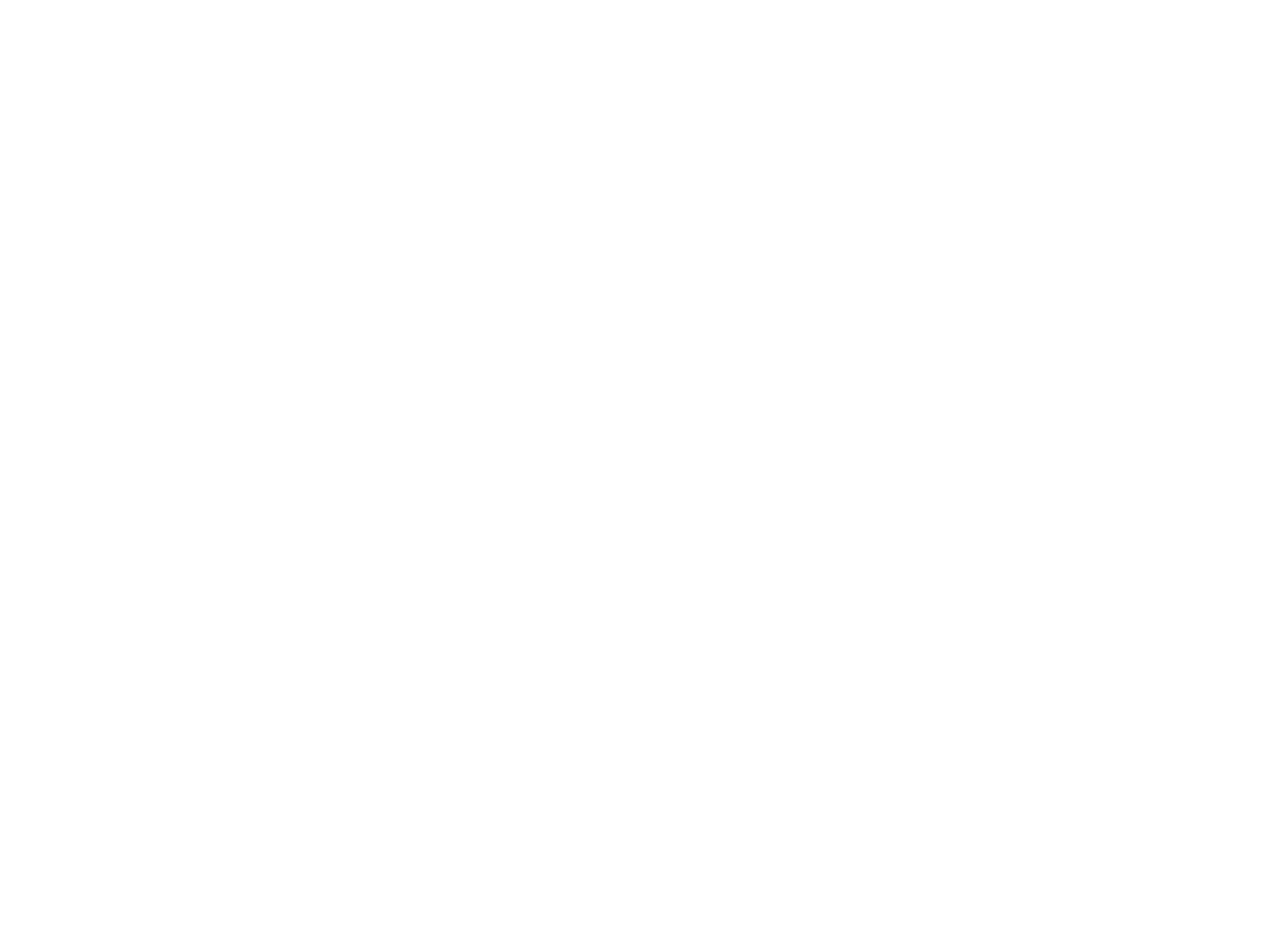
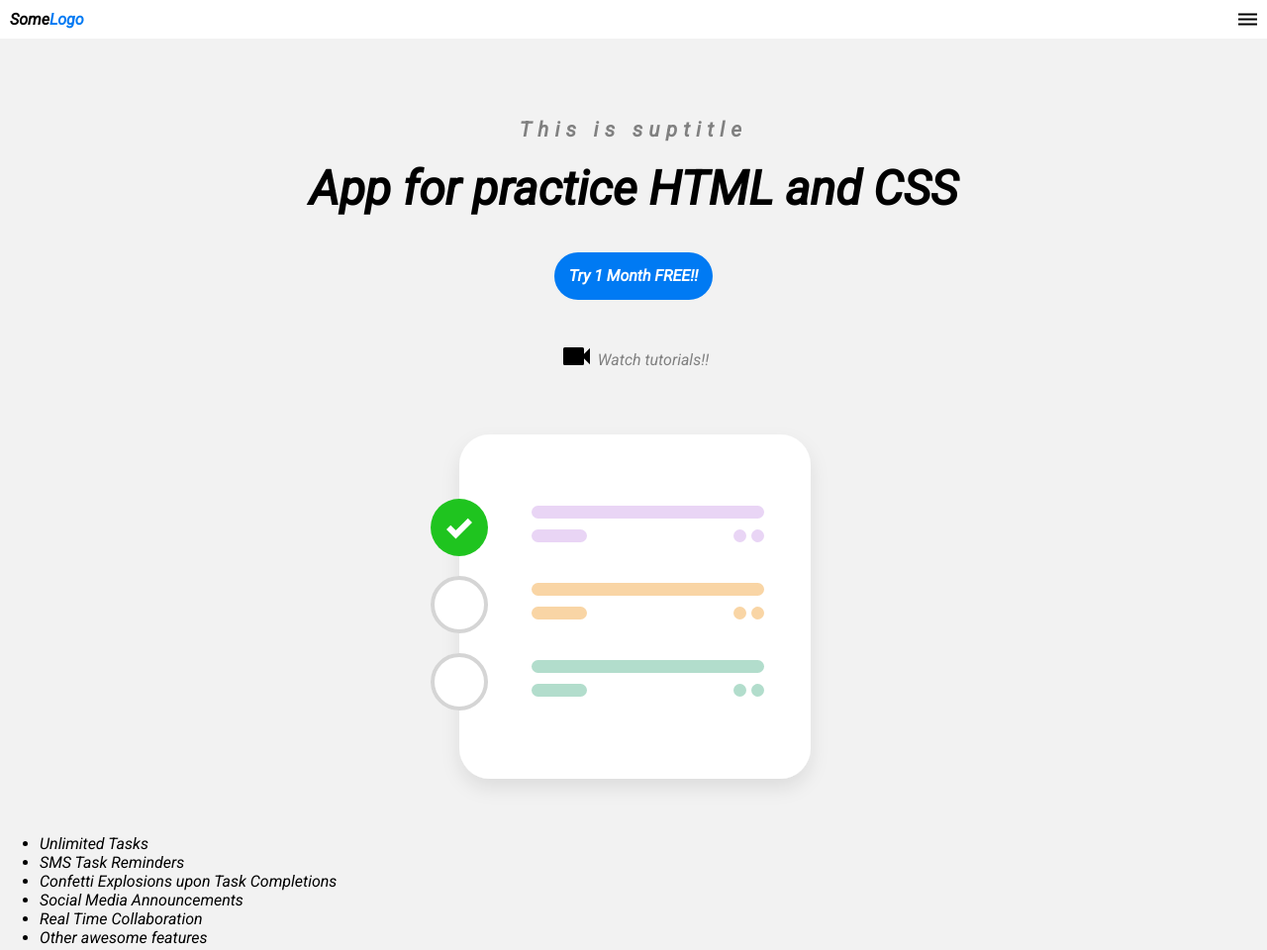
Before and after one commit to SlavishaStojanoski/HTML-CSS, a plain HTML site: page index.html in a window 1280 px wide. Shown: the top 960 px of the page at 99% size. Before the commit the page ends 800 px from the top, so only its background shows below. Drawn offline with Linux system fonts and the light colour scheme.

Commit message:
building html and some css

```diff
--- a/index.html
+++ b/index.html
@@ -1,12 +1,111 @@
 <!DOCTYPE html>
 <html lang="en">
+
 <head>
     <meta charset="UTF-8">
     <meta http-equiv="X-UA-Compatible" content="IE=edge">
     <meta name="viewport" content="width=device-width, initial-scale=1.0">
-    <title>Document</title>
+    <link rel="stylesheet" href="./style/main.css">
+    <title>Frontend 2021</title>
 </head>
+
 <body>
+    <div class="navbar">
+        <div class="container">
+            <a class="logo" href="#">Some<span>Logo</span></a>
+
+            <img id="mobile" class="mobileMenu" src="./images/menu.svg" alt="menu icon">
+
+            <div class="nav">
+                <nav>
+                    <ul class="firstNav">
+                        <li class="actual"><a href="section1">Home</a></li>
+                        <li><a href="section2">Features</a></li>
+                        <li><a href="#">Price</a></li>
+                    </ul>
+                    <ul class="secondaryNav">
+                        <li><a href="contact">Contact</a></li>
+                        <li class="tryPremiumBtn"><a href="#">Try Premium</a></li>
+                    </ul>
+                </nav>
+            </div>
+        </div>
+    </div>
+
+    <section id="section1" class="firstSection">
+        <div class="container">
+            <div class="leftContent">
+                <sub>This is suptitle</sub>
+                <h1>App for practice HTML and CSS</h1>
+            </div>
+            <div class="btnntutorial">
+                <a class="btnTry" href="#">Try 1 Month FREE!!</a>
+                <a class="watchTutorial" href="#"><img src="./images/watch.svg" alt="camera icon">Watch tutorials!!</a>
+            </div>
+            <img src="./images/illustration.svg" alt="some ilustration">
+        </div>
+    </section>
+
+    <section id="section2" class="secondSection">
+        <div class="container">
+            <ul class="">
+                <li>Unlimited Tasks</li>
+                <li>SMS Task Reminders</li>
+                <li>Confetti Explosions upon Task Completions</li>
+                <li>Social Media Announcements</li>
+                <li>Real Time Collaboration</li>
+                <li>Other awesome features</li>
+            </ul>
+        </div>
+    </section>
+
+    <section class="peoples">
+        <div class="container">
+            <ul>
+                <li>
+                    <img src="./images/person.jpg" alt="John">
+                    <blockquote>Lorem ipsum dolor sit amet consectetur adipisicing elit. Ea atque eius officia vel
+                        exercitationem odit? Perferendis illum consequatur saepe deleniti! Vitae consequatur magnam
+                        nulla maxime dolor? Nihil, corrupti? Omnis, expedita.</blockquote>
+                    <cite>John</cite>
+                </li>
+                <li>
+                    <img src="./images/person.jpg" alt="John">
+                    <blockquote>Lorem ipsum dolor sit amet consectetur adipisicing elit. Ea atque eius officia vel
+                        exercitationem odit? Perferendis illum consequatur saepe deleniti! Vitae consequatur magnam
+                        nulla maxime dolor? Nihil, corrupti? Omnis, expedita.</blockquote>
+                    <cite>John</cite>
+                </li>
+                <li>
+                    <img src="./images/person.jpg" alt="John">
+                    <blockquote>Lorem ipsum dolor sit amet consectetur adipisicing elit. Ea atque eius officia vel
+                        exercitationem odit? Perferendis illum consequatur saepe deleniti! Vitae consequatur magnam
+                        nulla maxime dolor? Nihil, corrupti? Omnis, expedita.</blockquote>
+                    <cite>John</cite>
+                </li>
+            </ul>
+        </div>
+    </section>
+
+    <section class="contact">
+        <div class="container">
+            <div class="contentLeft">
+                <h1>Contact</h1>
+                <form action="">
+                    <label for="name">Name</label>
+                    <input type="text" id="name" name="name" placeholder="Please enter your name!">
+                    <label for="message">Message</label>
+                    <textarea name="message" id="message" cols="30" rows="10"
+                        placeholder="Your message leave here"></textarea>
+                    <input class="btnSendMessage" type="submit" value="Send Message">
+                </form>
+            </div>
+            <div class="contentRight">
+                <iframe src="https://www.google.com/maps/embed?pb=!1m18!1m12!1m3!1d47588.22212211799!2d20.873647201192416!3d41.801075482236456!2m3!1f0!2f0!3f0!3m2!1i1024!2i768!4f13.1!3m3!1m2!1s0x1351577a0fe3dbdd%3A0x39f635036d650174!2sGostivar!5e0!3m2!1sen!2smk!4v1614027781475!5m2!1sen!2smk" width="600" height="450" style="border:0;" allowfullscreen="" loading="lazy"></iframe>
+            </div>
+        </div>
+    </section>
 
 </body>
+
 </html>
--- /dev/null
+++ b/style/main.scss
@@ -0,0 +1,71 @@
+@import url('https://fonts.googleapis.com/css2?family=Roboto:ital@1&display=swap');
+// font-family: 'Roboto', sans-serif;
+:root {
+    --main-color:#007AF3;
+}
+body {
+    background-color: #F2F2F2;
+    margin: 0;
+    font-family: 'Roboto', sans-serif;
+}
+
+.navbar {
+    background-color: white;
+    padding: 10px;
+    .logo {
+        color:black;
+        font-weight: bold;
+        text-decoration: none;
+        span {
+            color: var(--main-color);
+        }
+    }
+    .nav {
+        display: none;
+    }
+
+    .container {
+        display: flex;
+        justify-content: space-between;
+    }
+}
+
+.firstSection {
+    margin-top: 5em;
+    text-align: center;
+
+    a{
+        text-decoration: none;
+        color: #808080;
+        font-size: 1em;
+        padding-left: 5px;
+    }
+    sub{
+        font-size: 1.3em;
+        letter-spacing: .3em;
+        font-weight: bold;
+        color: #808080;
+    }
+    h1{
+        font-weight: bolder;
+        font-size: 3rem;
+        margin-top: 0.5em;
+        line-height: 1em;
+    }
+    .btnTry {
+        background: var(--main-color);
+        border-radius: 1px solid black;
+        padding: 0.9em;
+        border-radius: 5em;
+        color: white;
+        font-weight: bold;
+        display: inline-block;
+    }
+    .watchTutorial {
+        display: block;
+        margin: 3em;
+        img {
+            padding-right: 0.5em;
+        }
+    }
+}
```
Also changed, not shown: images/bullet.svg (added), images/dots.svg (added), images/exit.svg (added), images/holding-phone.jpg (added), images/illustration.svg (added), images/menu.svg (added), images/person.jpg (added), images/watch.svg (added), style/main.css (added), 1 other file.
